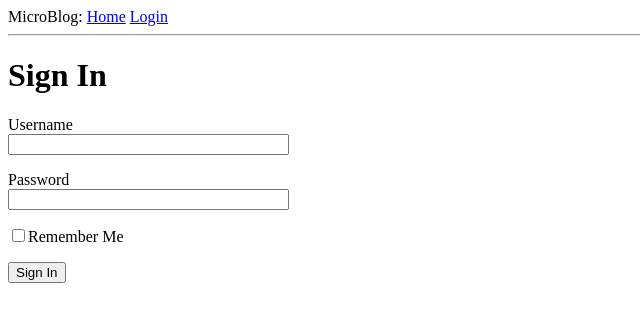
After one commit to andrevks/microblog-flask, a Flask app: page /login in a window 1280 px wide. The commit adds this page. Shown: the top 322 px of the page, without its empty margins (0-640 px from the left). Run offline with Flask 2, Linux system fonts and the light colour scheme.

Commit message:
build: chapter3 web forms

```diff
--- a/app/__init__.py
+++ b/app/__init__.py
@@ -8,9 +8,12 @@ So the app is the package that will host the application.
 '''
 
 from flask import Flask
+from config import Config
 
 #App object from the Class Flask
 app_obj = Flask(__name__)
+#Config file necessary in flask app
+app_obj.config.from_object(Config)
 
 #The bottom import is a workaround to circular imports.
 #This happens whenever there are multiple references
--- /dev/null
+++ b/app/forms.py
@@ -0,0 +1,16 @@
+'''
+The Flask-WTF extension uses Python classes to represent web forms.
+A form class simply defines the fields of the form as class variables.
+
+'''
+
+from flask_wtf import FlaskForm
+from wtforms import StringField, PasswordField, BooleanField, SubmitField
+from wtforms.validators import DataRequired
+
+class LoginForm(FlaskForm):
+  #For each field, an object is created as a class variable
+  username = StringField('Username', validators=[DataRequired()])
+  password = PasswordField('Password', validators=[DataRequired()])
+  remember_me = BooleanField('Remember Me')
+  submit = SubmitField('Sign In')
--- a/app/routes.py
+++ b/app/routes.py
@@ -6,8 +6,9 @@
  so that Flask knows what logic to execute when
  a client requests a given URL.
 '''
-from flask import render_template
+from flask import render_template, flash, redirect, url_for
 from app import app_obj
+from app.forms import LoginForm
 
 
 #First View Function
@@ -34,3 +35,14 @@ def index():
     }
   ]
   return render_template('index.html', title='Home', user=user, posts=posts)
+
+@app_obj.route('/login', methods=['GET', 'POST'])
+def login():
+  form = LoginForm()
+  if form.validate_on_submit():
+    # When the browser sends the POST request
+    #and everything is all right in the form.
+    flash('Login requested user {}, remember_me={}'.format(
+      form.username.data,form.remember_me.data))
+    return redirect(url_for('index'))
+  return render_template('login.html', title='Sign in', form=form)
--- a/app/templates/base.html
+++ b/app/templates/base.html
@@ -10,8 +10,23 @@
     {% endif %}
   </head>
   <body>
-    <div> MicroBlog: <a href='/index'>Home</a></div>
+    <div> MicroBlog:
+      <a href="{{ url_for('index') }}">Home</a>
+      <a href="{{ url_for('login') }}">Login</a>
+    </div>
     <hr>
+    <!-- With construct to assing the result to a var.
+      The function return a list of msgs registerd with flash()
+    -->
+    {% with messages = get_flashed_messages() %}
+    {% if messages %}
+    <ul>
+        {% for message in messages %}
+        <li>{{ message }}</li>
+        {% endfor %}
+    </ul>
+    {% endif %}
+    {% endwith %}
     <!-- Place where the derived templates can insert themselves -->
     {% block content %}{% endblock %}
   </body>
--- /dev/null
+++ b/app/templates/login.html
@@ -0,0 +1,33 @@
+{% extends "base.html" %}
+
+{% block content %}
+  <h1>Sign In</h1>
+  <!-- Action set to an empty string means that
+  the form is submitted to the URL that is currently in the
+  address bar -->
+  <form action='' method='post' novalidate>
+    <!-- This arg generates a hidden field that includes a token
+    that is used to protect the form against CSRF attacks -->
+    {{ form.hidden_tag() }}
+    <p>
+      {{ form.username.label }}<br>
+      {{ form.username(size=32) }}
+      {% for error in form.username.errors %}
+      <span style="color:#ff0038;">[{{ error }}]</span>
+      {% endfor %}
+    </p>
+    <p>
+      {{ form.password.label }}<br>
+      {{ form.password(size=32) }}
+      {% for error in form.password.errors %}
+      <span style="color:#ff0038;">[{{ error }}]</span>
+      {% endfor %}
+    </p>
+    <p>
+       {{ form.remember_me() }}{{ form.remember_me.label }}
+    </p>
+    <p>
+      {{ form.submit() }}
+    </p>
+  </form>
+{% endblock %}
--- /dev/null
+++ b/config.py
@@ -0,0 +1,4 @@
+import os
+
+class Config(object):
+  SECRET_KEY = os.environ.get('SECRET_KEY') or 'you-will-never-guess'
```
